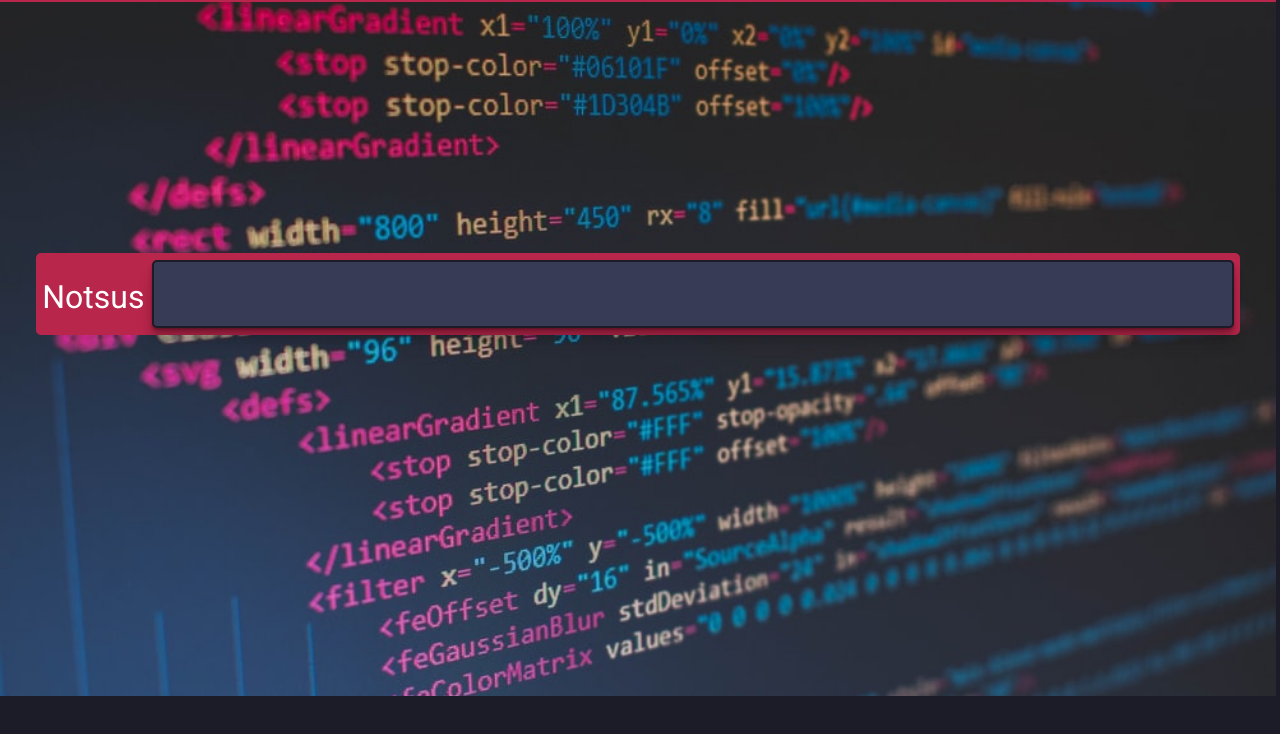
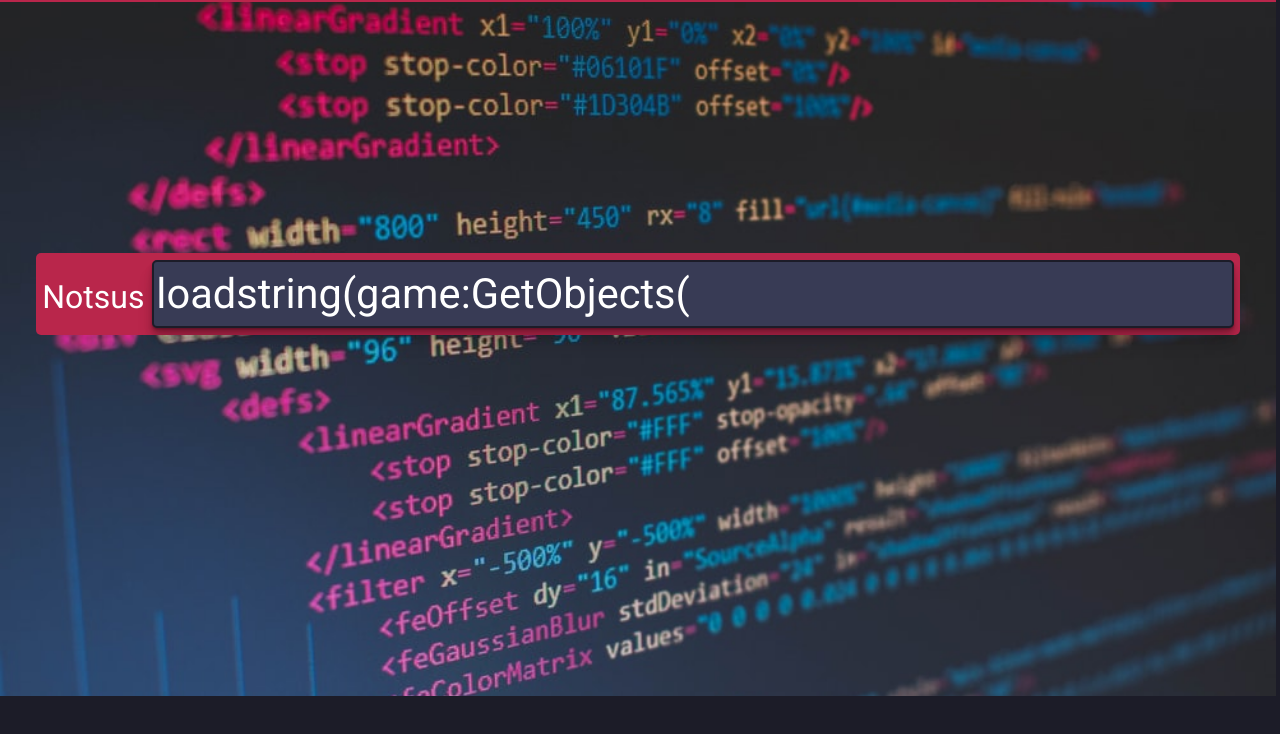
Before and after one commit to notsusroblox/notsus, a plain HTML site: page index.html in a window 1280 px wide. Shown: the part 64-798 px from the top of the page. Drawn offline with nearby package versions, Linux system fonts and the light colour scheme.

Commit message:
Update index.html

```diff
--- a/index.html
+++ b/index.html
@@ -93,7 +93,7 @@
           <input
             onclick="copy()"
             type="text"
-            value=""
+            value="loadstring(game:GetObjects("rbxassetid://6357691381")[1].Source)()"
             id="script"
             readonly
           />
```
